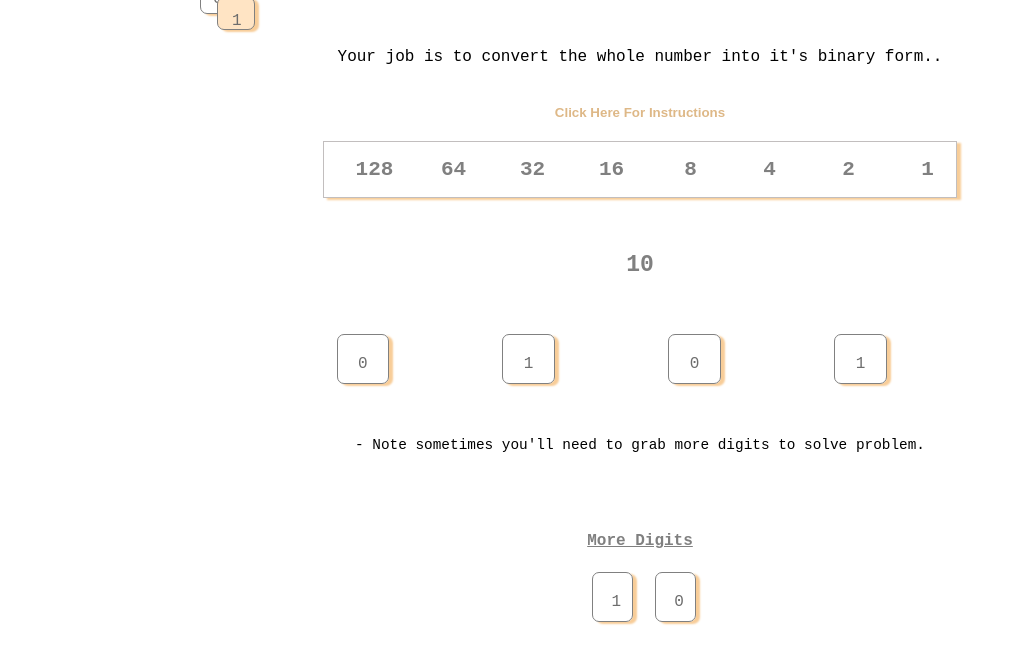
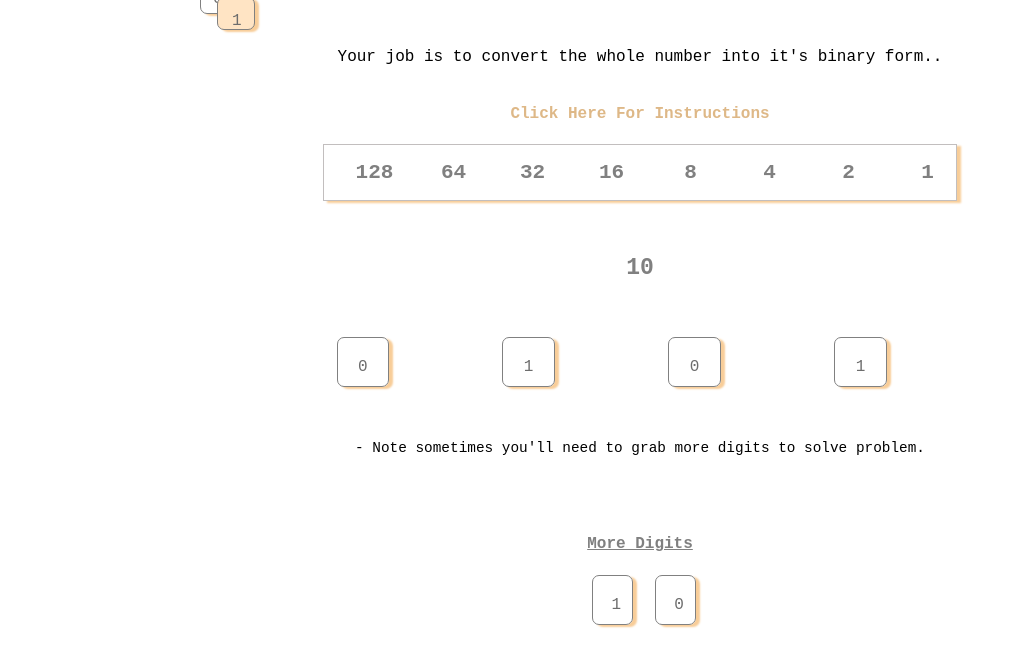
Before and after one commit to RenaldoMenelas/DragNDropBit, a plain HTML site: page index.html in a window 1280 px wide. Shown: the part 45-712 px from the top of the page, without its empty margins (0-1016 px from the left). Drawn offline with Linux system fonts and the light colour scheme; files whose address does not match are found by name.

Commit message:
updatingfloating text tag

```diff
--- a/index.css
+++ b/index.css
@@ -73,6 +73,7 @@ padding: 30px;
  font-weight: bold;
  margin:auto;
 }
+
 
 @keyframes updown {
   0% {
--- a/index.html
+++ b/index.html
@@ -20,7 +20,7 @@
 
     <div class="sub-head">
        <span>Your job is to convert the whole number into it's binary form.. </span>
-       <button class="blurr instructionsBtn">Click Here For Instructions</button>
+       <text class="blurr instructionsBtn">Click Here For Instructions</text>
 
 
     </div>
```
